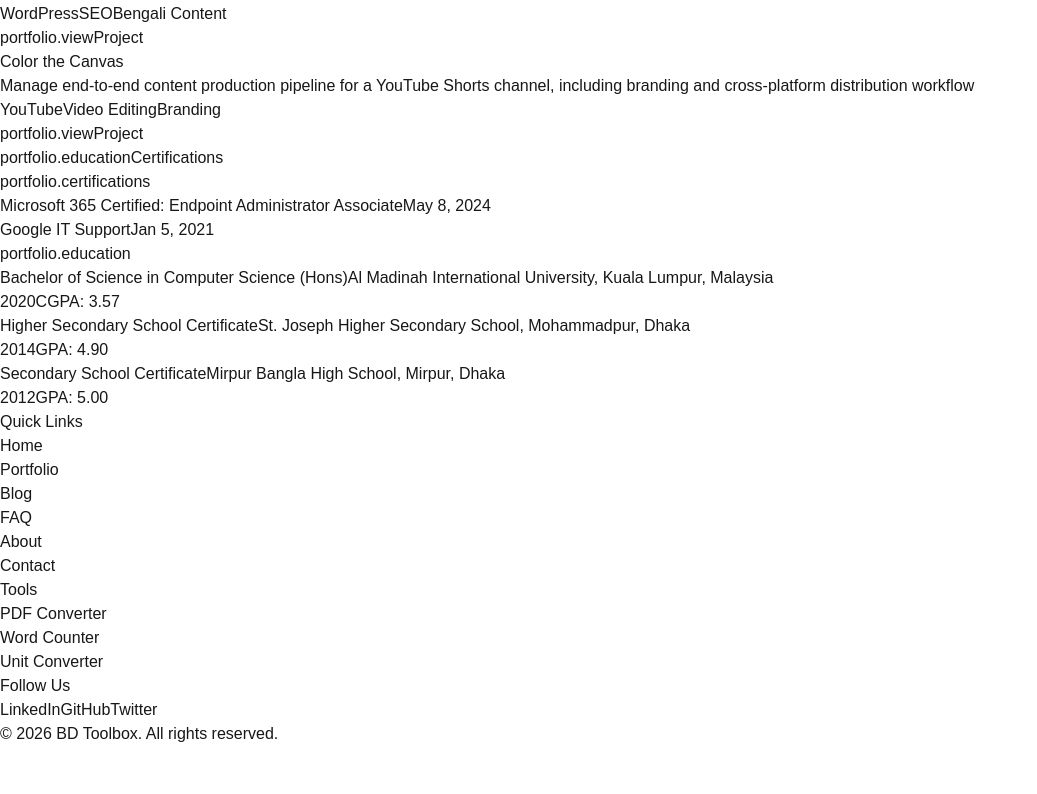
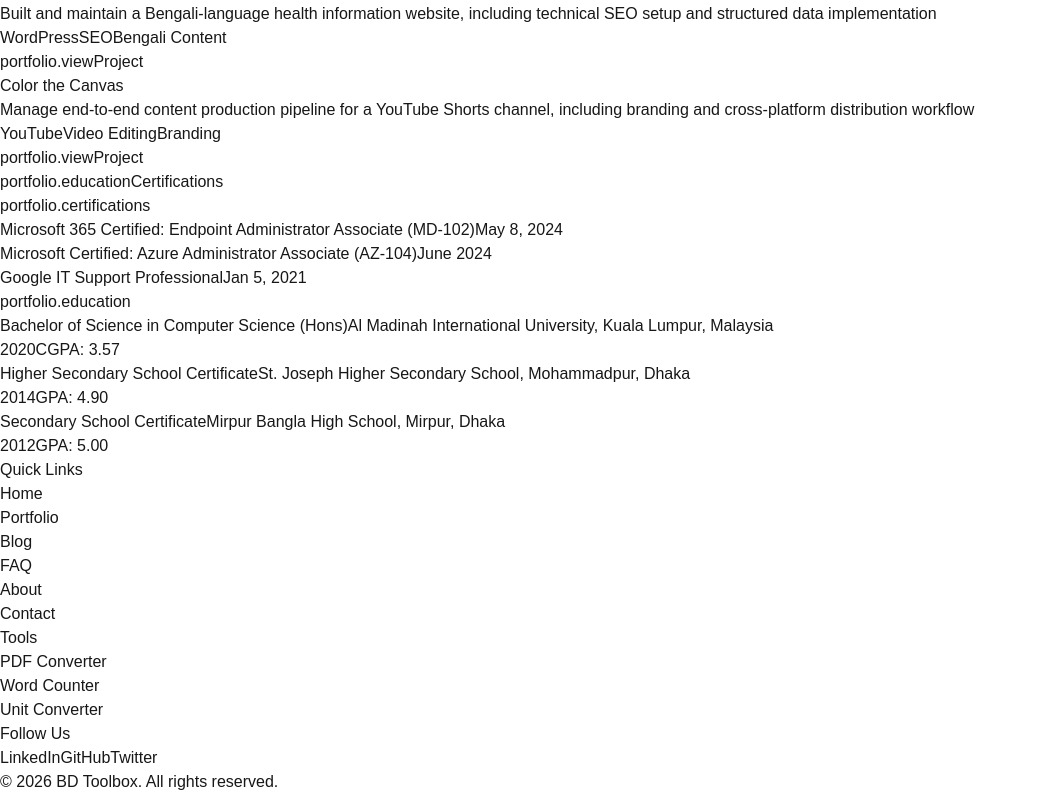
Before and after one commit to hrana36/Toolbox, a Next.js app: page /portfolio in a window 1280 px wide. Shown: the part 1366-2160 px from the top of the page, without its empty margins (0-1037 px from the left). Before the commit the page ends 2112 px from the top, so only its background shows below. Built offline with nearby package versions, Linux system fonts and the light colour scheme.

Commit message:
feat(portfolio): update portfolio data and credentials

```diff
--- a/src/data/portfolio.ts
+++ b/src/data/portfolio.ts
@@ -4,12 +4,12 @@
     title: 'Systems Engineer | Cybersecurity & IT Infrastructure',
     valueStatement: 'Securing and maintaining enterprise IT environments across SentinelOne, Microsoft 365/Azure AD, and MSP platforms',
     cta: [
-      { text: 'View Resume', link: '/resume.pdf' }, // Assuming we have a resume PDF
+      { text: 'View Resume', link: '/resume.pdf' },
       { text: 'Contact Me', href: '#contact' }
     ]
   },
   about: {
-    description: 'Highly experienced and certified IT professional specializing in System Administration, Cyber Security principles, and Infrastructure Management. Proven expertise in configuring, maintaining, and supporting Microsoft-centric environments (Windows Server, Active Directory, Office 365). Focused on endpoint security (AV/EDR), security awareness, system patching, and leveraging RMM/PSA tools for proactive support and compliance. Certified as a Microsoft 365 Certified: Endpoint Administrator Associate.',
+    description: 'Highly experienced and certified IT professional specializing in System Administration, Cyber Security principles, and Infrastructure Management. Proven expertise in configuring, maintaining, and supporting Microsoft-centric environments (Windows Server, Active Directory, Office 365). Focused on endpoint security (AV/EDR), security awareness, system patching, and leveraging RMM/PSA tools for proactive support and compliance. Certified as a Microsoft 365 Certified: Endpoint Administrator Associate and Microsoft Certified: Azure Administrator Associate.',
     location: 'Dhaka, Bangladesh (working remotely for Sydney, Australia-based MSP)'
   },
   technicalSkills: {
@@ -86,7 +86,7 @@
       title: 'BD Toolbox',
       description: 'Architected and built a bilingual (EN/Bangla) multi-tool utility platform with 20+ client-side tools (Next.js, TypeScript, client-side processing for privacy/security)',
       tech: ['Next.js', 'TypeScript', 'Tailwind CSS', 'React'],
-      link: '#' // In a real app, this would be a link to the project
+      link: '#'
     },
     {
       title: 'Royal Health Insight',
@@ -104,11 +104,15 @@
   educationAndCertifications: {
     certifications: [
       {
-        name: 'Microsoft 365 Certified: Endpoint Administrator Associate',
+        name: 'Microsoft 365 Certified: Endpoint Administrator Associate (MD-102)',
         date: 'May 8, 2024'
       },
       {
-        name: 'Google IT Support',
+        name: 'Microsoft Certified: Azure Administrator Associate (AZ-104)',
+        date: 'June 2024'
+      },
+      {
+        name: 'Google IT Support Professional',
         date: 'Jan 5, 2021'
       }
     ],
@@ -132,5 +136,11 @@
         gpa: '5.00'
       }
     ]
+  },
+  contact: {
+    email: 'hrana36@gmail.com',
+    phone: '+8801621892727',
+    linkedin: 'https://www.linkedin.com/in/hrana36/',
+    github: 'https://github.com/hrana36'
   }
 };
```
